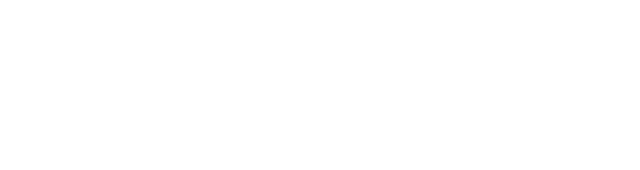
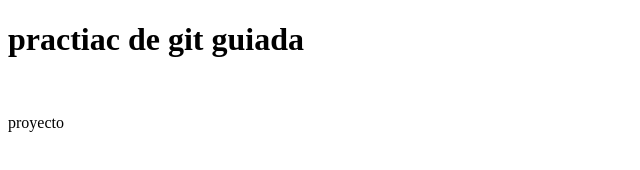
Before and after one commit to larzyor/practica1, a plain HTML site: page index.html in a window 1280 px wide. Shown: the whole page, without its empty margins (0-640 px from the left). Drawn offline with Linux system fonts and the light colour scheme.

Commit message:
agreagdo practica

```diff
--- a/index.html
+++ b/index.html
@@ -6,6 +6,9 @@
     <title>Practica en GIT</title>
 </head>
 <body>
+    <h1>practiac de git guiada</h1>
+    <br>
+    <p>proyecto</p>
 
 </body>
 </html>
```
